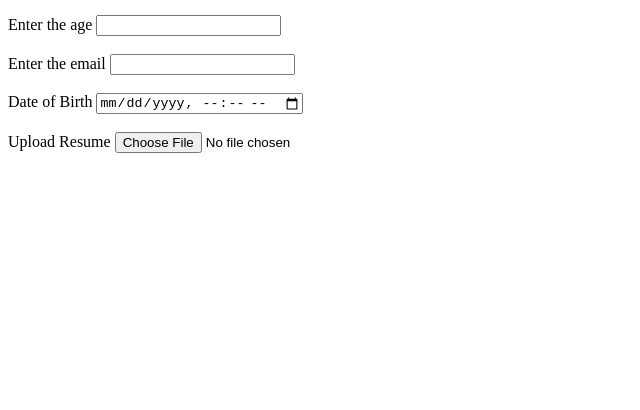
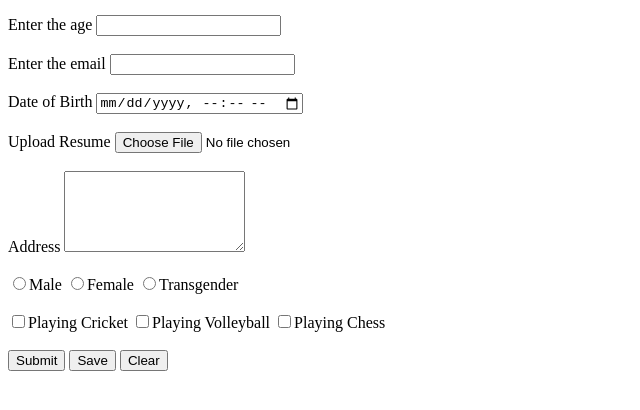
Before and after one commit to ManibharathiDev/full_stack_2024_2, a plain HTML site: page Forms/index.html in a window 1280 px wide. Shown: the part 104-514 px from the top of the page, without its empty margins (0-640 px from the left). Drawn offline with Linux system fonts and the light colour scheme.

Commit message:
Forms_final

```diff
--- a/Forms/index.html
+++ b/Forms/index.html
@@ -27,6 +27,30 @@
     </br>
             <label>Upload Resume</label>
             <input type="file"/>
+        </br>
+    </br>
+            <label>Address</label>
+            <textarea rows="5"></textarea>
+        </br>
+    </br>
+
+        <!-- Radio Buttons-->
+            <label><input type="radio" name="gender">Male</label>
+
+            <label><input type="radio" name="gender">Female</label>
+
+            <label><input type="radio" name="gender">Transgender</label>
+        </br>
+    </br>
+        <!-- Check box -->
+        <label><input type="checkbox"/>Playing Cricket
+            <label><input type="checkbox"/>Playing Volleyball</label>
+            <label><input type="checkbox"/>Playing Chess</label>
+        </br>
+    </br>
+           <input type="button" value="Submit"/>
+            <input type="submit" value="Save"/>
+            <input type="reset" value="Clear"/>
         </form>
     </body>
 </html>
```
